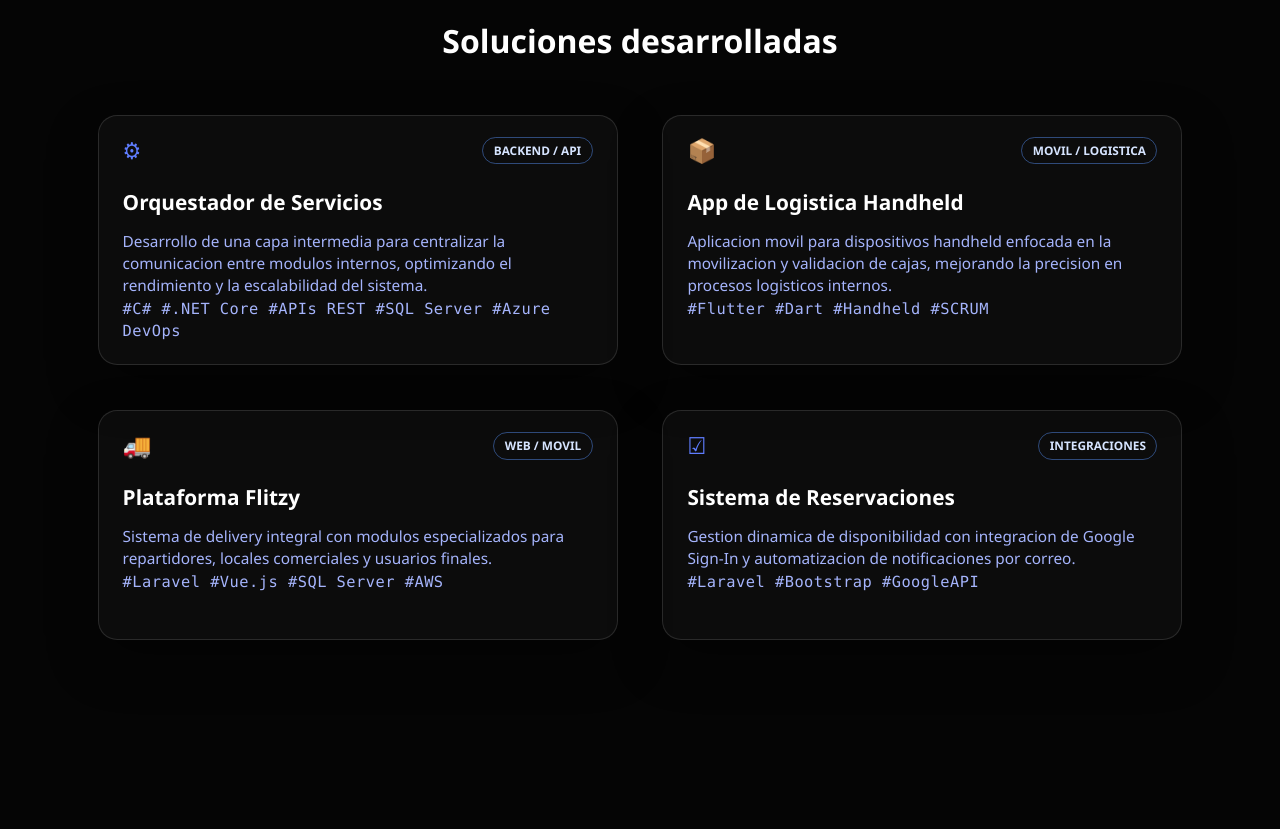
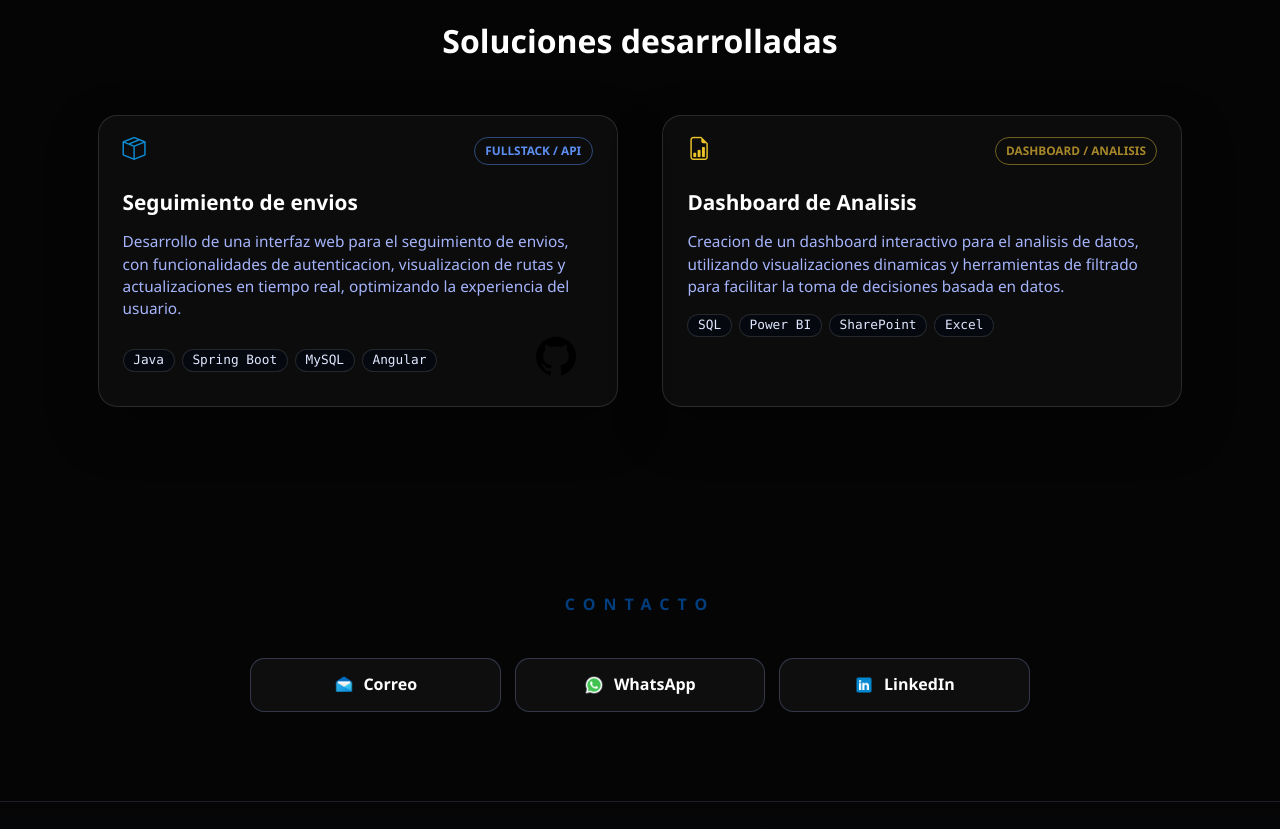
Before and after one commit to Serus38/NewProfile, an Angular app: page / in a window 1280 px wide. Shown: the part 2240-3069 px from the top of the page. Built offline with nearby package versions, Linux system fonts and the light colour scheme.

Commit message:
Add Bootstrap Icons and update project styles and content

```diff
--- a/package.json
+++ b/package.json
@@ -20,6 +20,7 @@
     "@angular/platform-server": "^21.2.0",
     "@angular/router": "^21.2.0",
     "@angular/ssr": "^21.2.2",
+    "bootstrap-icons": "^1.13.1",
     "express": "^5.1.0",
     "rxjs": "~7.8.0",
     "tslib": "^2.3.0"
--- a/src/app/componets/about/about.css
+++ b/src/app/componets/about/about.css
@@ -49,7 +49,7 @@
 }
 
 .highlight-primary {
-    color: #023e7d;
+    color: #136cca;
 }
 
 .highlight-strong {
--- a/src/app/componets/contact/contact.css
+++ b/src/app/componets/contact/contact.css
@@ -83,6 +83,22 @@
     object-fit: contain;
 }
 
+
+.social-icon {
+    width: 40px;
+    height: 40px;
+    display: block;
+    object-fit: cover;
+    border: none;
+    border-radius: 0;
+    padding: 0;
+    background: transparent;
+    filter: grayscale(1);
+    transform: scale(1);
+    transition: filter 0.3s ease-in-out, transform 0.35s ease;
+    cursor: pointer;
+}
+
 @media (max-width: 768px) {
     .contact-actions {
         grid-template-columns: 1fr;
--- a/src/app/componets/projects/projects.css
+++ b/src/app/componets/projects/projects.css
@@ -54,13 +54,19 @@
     margin-bottom: 1.6rem;
 }
 
-.project-icon {
-    color: #5f7dff;
+.bi-file-earmark-bar-graph {
+    color: #eac329;
     font-size: 1.45rem;
     line-height: 1;
 }
 
-.project-badge {
+.bi-box-seam {
+    color: #0d8cd4;
+    font-size: 1.45rem;
+    line-height: 1;
+}
+
+.project-badge1 {
     display: inline-flex;
     align-items: center;
     justify-content: center;
@@ -69,7 +75,20 @@
     padding: 0.2rem 0.65rem;
     font-size: 0.74rem;
     font-weight: 700;
-    color: #d6e4ff;
+    color: #5d8ef1;
+    text-transform: uppercase;
+}
+
+.project-badge2 {
+    display: inline-flex;
+    align-items: center;
+    justify-content: center;
+    border: 1px solid rgba(241, 213, 54, 0.425);
+    border-radius: 999px;
+    padding: 0.2rem 0.65rem;
+    font-size: 0.74rem;
+    font-weight: 700;
+    color: #f3c439ab;
     text-transform: uppercase;
 }
 
@@ -87,13 +106,76 @@
     margin: 0;
 }
 
+.project-meta {
+    display: flex;
+    align-items: center;
+    gap: 0.7rem;
+    margin-top: 1rem;
+}
+
+.project-tags-group {
+    display: flex;
+    flex-wrap: wrap;
+    gap: 0.45rem;
+}
+
 .project-tags {
-    margin-top: 2rem;
-    color: #8ea2d6;
     font-size: 0.8rem;
-    letter-spacing: 0.03rem;
     font-family: 'Consolas', 'Courier New', monospace;
+    border: 1px solid rgba(255, 255, 255, 0.12);
+    display: inline-flex;
+    padding: 0.01rem 0.6rem;
+    place-items: center;
+    border-radius: 0.75rem;
+    background: rgb(5, 8, 14);
+
 }
+
+.social-icons {
+    display: flex;
+    align-items: center;
+    margin-left: 5.5rem;
+    flex-shrink: 0;
+}
+
+.contact-action-icon {
+    display: inline-flex;
+    width: 20px;
+    height: 20px;
+}
+
+.contact-action-icon img {
+    width: 100%;
+    height: 100%;
+    object-fit: contain;
+}
+
+
+.social-icon {
+    width: 40px;
+    height: 40px;
+    display: inline-flex;
+    object-fit: cover;
+    border: none;
+    border-radius: 0;
+    padding: 0;
+    background: transparent;
+    filter: grayscale(1);
+    transform: scale(1);
+    transition: filter 0.3s ease-in-out, transform 0.35s ease;
+    cursor: pointer;
+}
+
+.social-icon.github-icon {
+    filter: grayscale(1);
+}
+
+.social-icon.github-icon:hover {
+    filter: brightness(0) invert(1);
+    transform: scale(1.15);
+}
+
+
 
 @media (max-width: 1100px) {
     .projects-grid {
@@ -104,6 +186,14 @@
 @media (max-width: 768px) {
     .proyectos {
         padding: 4.8rem 1rem;
+    }
+
+    .project-meta {
+        flex-wrap: wrap;
+    }
+
+    .social-icons {
+        margin-left: 2rem;
     }
 
     .project-card {
--- a/src/app/componets/projects/projects.html
+++ b/src/app/componets/projects/projects.html
@@ -6,29 +6,55 @@
         <div class="projects-grid">
             <article class="project-card">
                 <div class="card-top">
-                    <span class="project-icon" aria-hidden="true">⚙</span>
-                    <span class="project-badge">BACKEND / API</span>
+                    <span class="project-icon" aria-hidden="true">
+                        <i class="bi bi-box-seam"></i>
+                    </span>
+                    <span class="project-badge1">FULLSTACK / API</span>
                 </div>
-                <h3>Orquestador de Servicios</h3>
+                <h3>Seguimiento de envios</h3>
                 <p>
-                    Desarrollo de una capa intermedia para centralizar la comunicacion entre modulos internos,
-                    optimizando el rendimiento y la escalabilidad del sistema.
+                    Desarrollo de una interfaz web para el seguimiento de envios, con funcionalidades de autenticacion,
+                    visualizacion de rutas y actualizaciones en tiempo real, optimizando la experiencia del usuario.
                 </p>
-                <p class="project-tags">#C# #.NET Core #APIs REST #SQL Server #Azure DevOps</p>
+                <div class="project-meta">
+                    <div class="project-tags-group">
+                        <span class="project-tags">Java</span>
+                        <span class="project-tags">Spring Boot</span>
+                        <span class="project-tags">MySQL</span>
+                        <span class="project-tags">Angular</span>
+                    </div>
+                    <div class="social-icons">
+                        <a href="https://github.com/Serus38" target="_blank" rel="noopener noreferrer">
+                            <img class="social-icon github-icon" src="/img/github.png" alt="GitHub">
+                        </a>
+                    </div>
+                </div>
             </article>
 
             <article class="project-card">
                 <div class="card-top">
-                    <span class="project-icon" aria-hidden="true">📦</span>
-                    <span class="project-badge">MOVIL / LOGISTICA</span>
+                    <span class="project-icon" aria-hidden="true">
+                        <i class="bi bi-file-earmark-bar-graph"></i>
+                    </span>
+                    <span class="project-badge2">DASHBOARD / ANALISIS</span>
                 </div>
-                <h3>App de Logistica Handheld</h3>
+                <h3>Dashboard de Analisis</h3>
                 <p>
-                    Aplicacion movil para dispositivos handheld enfocada en la movilizacion y validacion de cajas,
-                    mejorando la precision en procesos logisticos internos.
+                    Creacion de un dashboard interactivo para el analisis de datos, utilizando visualizaciones dinamicas
+                    y herramientas de filtrado para facilitar la toma de decisiones basada en datos.
                 </p>
-                <p class="project-tags">#Flutter #Dart #Handheld #SCRUM</p>
+                <div class="project-meta">
+                    <div class="project-tags-group">
+                        <span class="project-tags">SQL</span>
+                        <span class="project-tags">Power BI</span>
+                        <span class="project-tags">SharePoint</span>
+                        <span class="project-tags">Excel</span>
+                    </div>
+
+                </div>
             </article>
+
+            <!-- Agrega mas proyectos aqui siguiendo el mismo formato
 
             <article class="project-card">
                 <div class="card-top">
@@ -40,7 +66,10 @@
                     Sistema de delivery integral con modulos especializados para repartidores,
                     locales comerciales y usuarios finales.
                 </p>
-                <p class="project-tags">#Laravel #Vue.js #SQL Server #AWS</p>
+                <span class="project-tags">Laravel</span>
+                <span class="project-tags">Vue.js</span>
+                <span class="project-tags">SQL Server</span>
+                <span class="project-tags">AWS</span>
             </article>
 
             <article class="project-card">
@@ -55,6 +84,7 @@
                 </p>
                 <p class="project-tags">#Laravel #Bootstrap #GoogleAPI</p>
             </article>
+            -->
         </div>
     </div>
 </section>
--- a/src/styles.css
+++ b/src/styles.css
@@ -1,4 +1,5 @@
 /* You can add global styles to this file, and also import other style files */
+@import "bootstrap-icons/font/bootstrap-icons.css";
 /* Variables de color - Tema Oscuro con Blue Navy */
 :root {
     --primary-navy: #023e7d;
```
Also changed, not shown: 1 other file (tests, documents, lock files or other folders).
